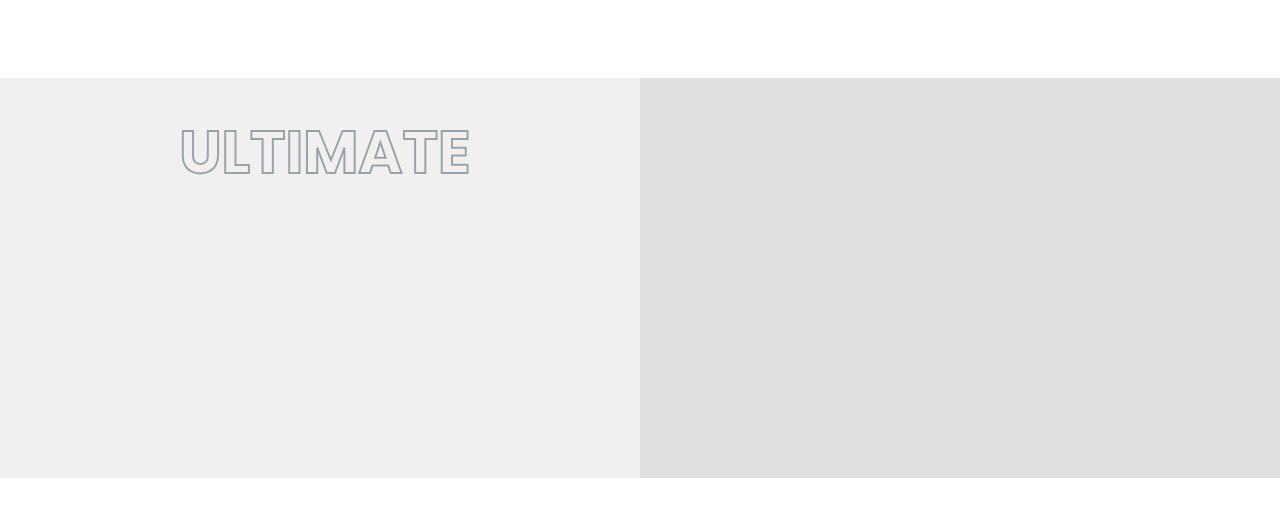
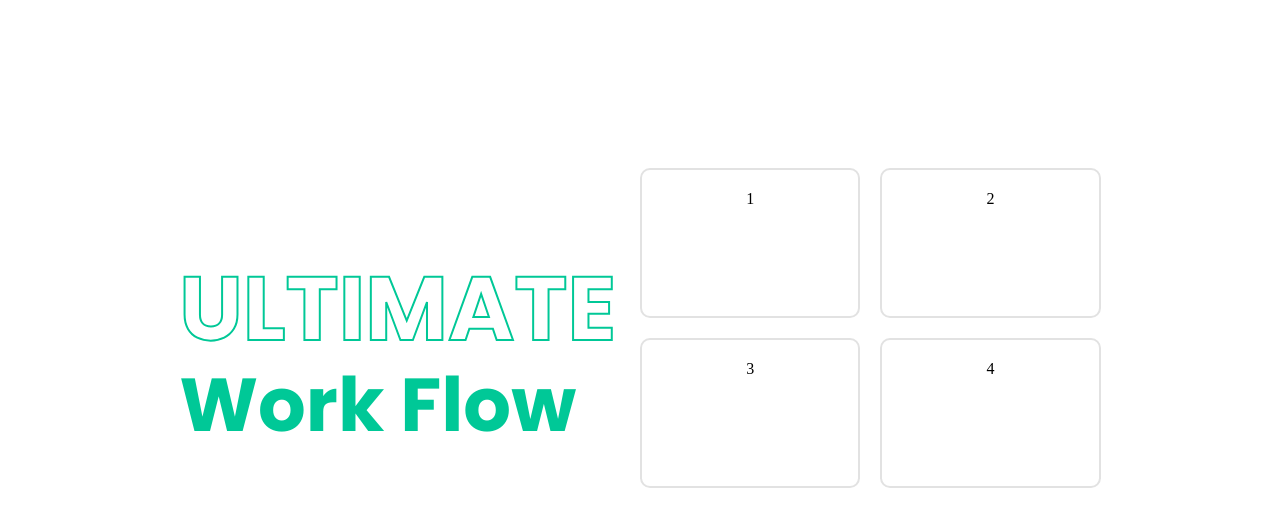
Before and after one commit to ushanwk/My-Official-Portfolio, a plain HTML site: page index.html in a window 1280 px wide. Shown: the part 792-1318 px from the top of the page. Drawn offline with Linux system fonts and the light colour scheme.

Commit message:
Section 2 Developing

```diff
--- a/assest/stylesheet/Section_2.css
+++ b/assest/stylesheet/Section_2.css
@@ -4,28 +4,53 @@
 }
 
 #sec2_Container1 {
-    padding-top: 10vh;
+    padding-top: 20vh;
     display: flex;
-    height: 50vh;
+    height: 43vh;
 }
 
 #container1_left-section {
     flex: 1;
-    background-color: #f0f0f0;
     padding-left: 14vw;
 }
 
 #container1_right-section {
     flex: 1;
-    background-color: #e0e0e0;
     padding-right: 14vw;
 }
 
 
 #sec2_BorderText{
+    margin: 0px;
+    margin-top: 100px;
     font-family: 'Poppins', sans-serif;
-    font-size: 60px;
+    font-size: 90px;
     font-weight: 700;
     color: transparent;
-    -webkit-text-stroke: 2px #99A3A8;
+    -webkit-text-stroke: 2px #00C897;
 }
+
+#sec2_normalText{
+    margin-top: 0px;
+    font-family: 'Poppins', sans-serif;
+    font-size: 75px;
+    font-weight: 700;
+    color: #00C897;
+}
+
+
+
+.sec2_grid-container {
+    padding-top: 10px;
+    display: grid;
+    grid-template-columns: repeat(2, 1fr);
+    grid-template-rows: repeat(2, 150px);
+    gap: 20px;
+}
+
+.sec2_grid-item {
+    border-radius: 10px;
+    border: 2px solid #E2E2E2;
+    padding: 20px;
+    text-align: center;
+}
--- a/index.html
+++ b/index.html
@@ -100,10 +100,18 @@
                 <div id="container1_left-section">
 
                     <h1 id="sec2_BorderText">ULTIMATE</h1>
+                    <h1 id="sec2_normalText">Work Flow</h1>
 
                 </div>
 
                 <div id="container1_right-section">
+
+                    <div class="sec2_grid-container">
+                        <div class="sec2_grid-item">1</div>
+                        <div class="sec2_grid-item">2</div>
+                        <div class="sec2_grid-item">3</div>
+                        <div class="sec2_grid-item">4</div>
+                    </div>
 
                 </div>
 
```
